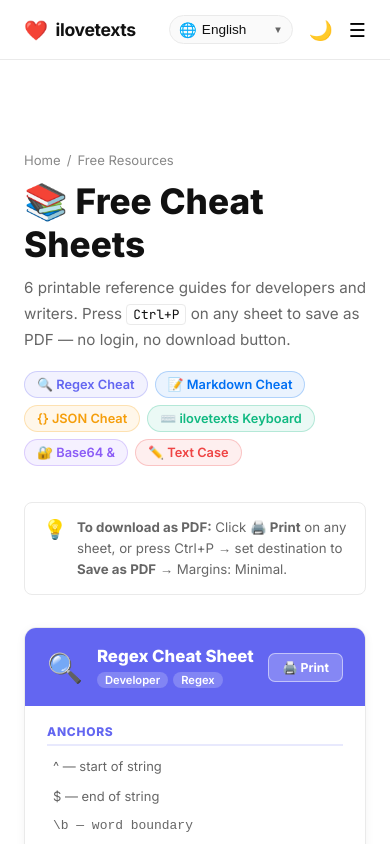
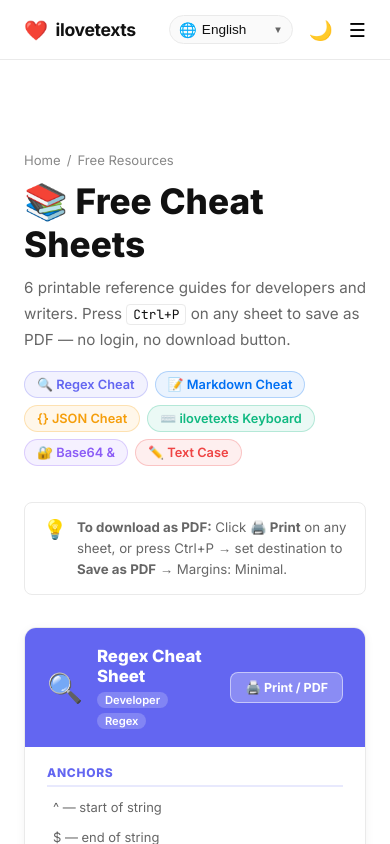
Before and after one commit to harshraj0235/ilovetexts.com, a Next.js app: page /en/resources in a window 390 px wide. Shown: the top 844 px of the page. Built offline with nearby package versions, Linux system fonts and the light colour scheme.

Commit message:
Fix build errors and optimize mobile performance

```diff
--- a/app/[lang]/about/page.js
+++ b/app/[lang]/about/page.js
@@ -71,7 +71,7 @@ export default async function AboutPage({ params }) {
       name: 'Harsh Raj',
       url: 'https://www.linkedin.com/in/harshitpatel9/',
     },
-    foundingDate: '2024',
+    foundingDate: '2026',
     sameAs: ['https://github.com/harshraj0235/ilovetexts.com'],
     logo: `${SITE.url}/favicon.ico`,
     contactPoint: {
--- a/app/[lang]/layout.js
+++ b/app/[lang]/layout.js
@@ -166,9 +166,6 @@ export default async function LangLayout({ children, params }) {
         {/* Service Worker removed — was being unregistered immediately, causing unnecessary JS execution */}
         <NavBar
           lang={lang}
-          navCategoriesJson={JSON.stringify(navCategories)}
-          allCategoriesJson={JSON.stringify(allLocalizedCategories)}
-          allToolsJson={JSON.stringify(allTools)}
         />
         <div className="app-layout">
           <aside className="app-sidebar">
@@ -198,7 +195,6 @@ export default async function LangLayout({ children, params }) {
             <Footer
               lang={lang}
               allToolsCount={allTools.length}
-              allCategoriesJson={JSON.stringify(allLocalizedCategories)}
             />
           </main>
         </div>
--- a/app/[lang]/page.js
+++ b/app/[lang]/page.js
@@ -31,7 +31,6 @@ export default async function Home({ params }) {
       <script id="schema-org" type="application/ld+json" dangerouslySetInnerHTML={{ __html: JSON.stringify(jsonLdOrg) }} />
 
       <CommandCenter
-        allTools={allTools}
         categories={CATEGORIES}
         lang={lang}
         t={t}
--- a/app/[lang]/resources/page.js
+++ b/app/[lang]/resources/page.js
@@ -1,5 +1,6 @@
 import Link from 'next/link';
 import { SITE } from '@/lib/tools-config';
+import PrintButton from '@/components/PrintButton';
 import { generateAlternates } from '@/lib/seo';
 import { buildCanonical } from '@/lib/i18n';
 
@@ -148,10 +149,7 @@ export default async function ResourcesPage({ params }) {
                   {sheet.tags.map(t => <span key={t} style={{ padding: '1px 8px', borderRadius: 10, background: 'rgba(255,255,255,0.2)', color: '#fff', fontSize: '0.7rem', fontWeight: 600 }}>{t}</span>)}
                 </div>
               </div>
-              <button onClick={() => window.print()}
-                style={{ padding: '6px 13px', background: 'rgba(255,255,255,0.22)', border: '1.5px solid rgba(255,255,255,0.5)', borderRadius: 7, color: '#fff', cursor: 'pointer', fontWeight: 700, fontSize: '0.77rem', flexShrink: 0 }}>
-                🖨️ Print
-              </button>
+              <PrintButton />
             </div>
 
             {/* Content */}
--- a/components/CommandCenter.jsx
+++ b/components/CommandCenter.jsx
@@ -3,7 +3,10 @@
 import { useState, useMemo } from 'react';
 import Link from 'next/link';
 
-export default function CommandCenter({ allTools, categories, lang, t }) {
+import { getAllTools } from '@/lib/tools-config';
+
+export default function CommandCenter({ categories, lang, t }) {
+  const allTools = useMemo(() => getAllTools(lang), [lang]);
   const [query, setQuery] = useState('');
 
   const langLink = (path) => lang === 'en' ? path : `/${lang}${path}`;
--- a/components/NavBar.jsx
+++ b/components/NavBar.jsx
@@ -1,15 +1,19 @@
 'use client';
 
-import { useState, useEffect } from 'react';
+import { useState, useEffect, useMemo } from 'react';
 import Link from 'next/link';
 import { usePathname } from 'next/navigation';
 
-export default function NavBar({ lang, allCategoriesJson }) {
+import { CATEGORIES, getCategory } from '@/lib/tools-config';
+
+export default function NavBar({ lang }) {
   const [theme, setTheme] = useState('light');
   const [mobileMenuOpen, setMobileMenuOpen] = useState(false);
   const pathname = usePathname();
 
-  const allCategories = JSON.parse(allCategoriesJson || '[]');
+  const allCategories = useMemo(() => {
+    return CATEGORIES.map(c => getCategory(c.id, lang));
+  }, [lang]);
 
   useEffect(() => {
     if (typeof window !== 'undefined') {
```
